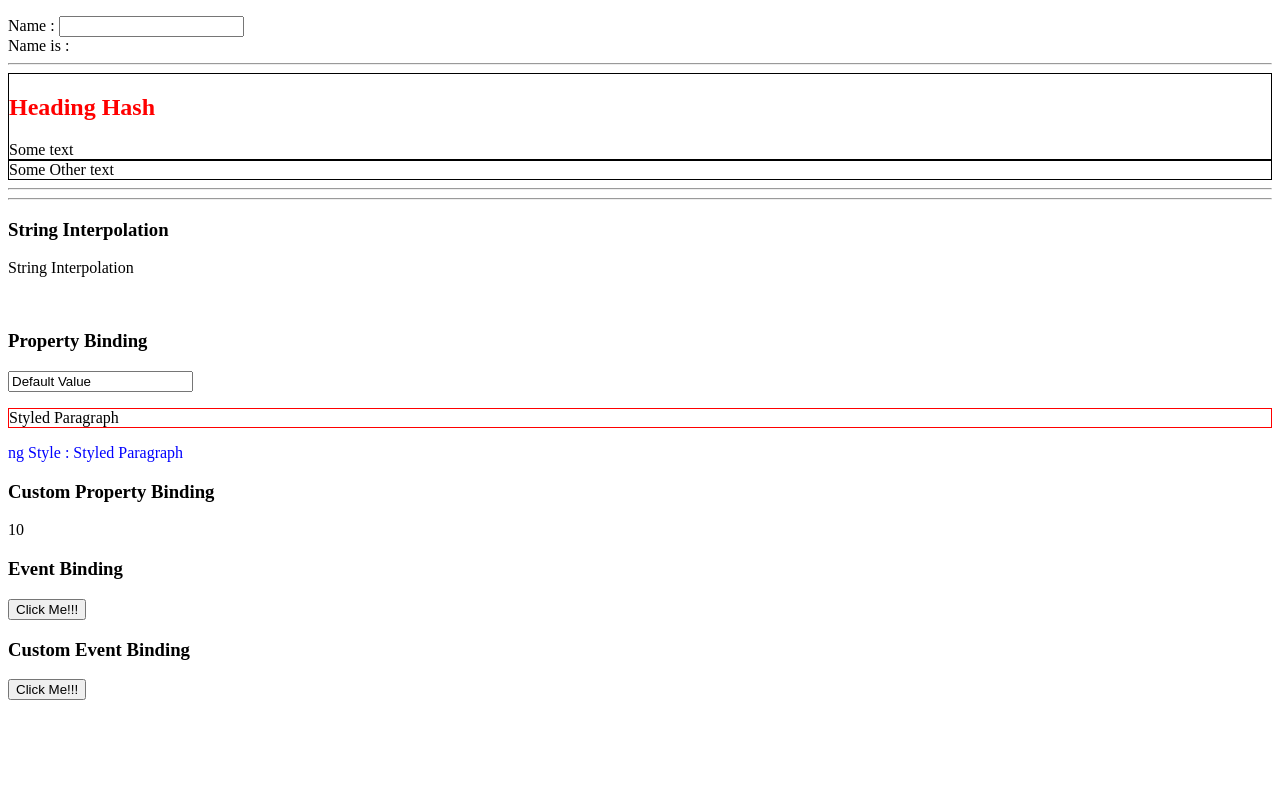
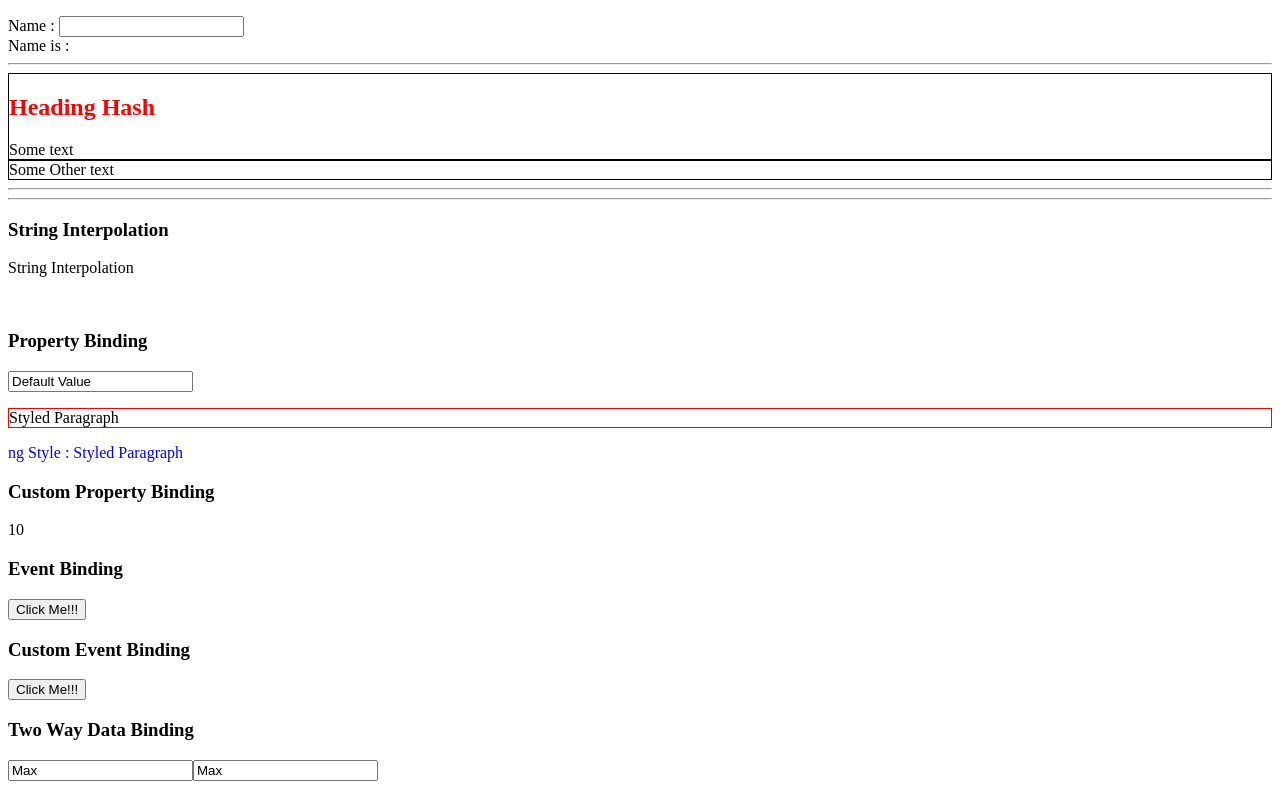
Before and after one commit to kinathru/Angular2CounterDemo, an Angular app: page / in a window 1280 px wide. Shown: the part 230-1019 px from the top of the page. Before the commit the page ends 938 px from the top, so only its background shows below. Built offline with nearby package versions, Linux system fonts and the light colour scheme.

Commit message:
add two way event binding

```diff
--- a/src/app/app.module.ts
+++ b/src/app/app.module.ts
@@ -10,6 +10,7 @@ import { DatabindingComponent } from './databinding/databinding.component';
 import { PropertyBindingComponent } from './property-binding/property-binding.component';
 import { EventBindingComponent } from './event-binding/event-binding.component';
 import { CustomEventBindingComponent } from './custom-event-binding/custom-event-binding.component';
+import { TwoWayBindingComponent } from './two-way-binding/two-way-binding.component';
 
 @NgModule({
   declarations: [
@@ -19,7 +20,8 @@ import { CustomEventBindingComponent } from './custom-event-binding/custom-event
     DatabindingComponent,
     PropertyBindingComponent,
     EventBindingComponent,
-    CustomEventBindingComponent
+    CustomEventBindingComponent,
+    TwoWayBindingComponent
   ],
   imports: [
     BrowserModule,
--- a/src/app/custom-event-binding/custom-event-binding.component.ts
+++ b/src/app/custom-event-binding/custom-event-binding.component.ts
@@ -7,9 +7,10 @@ import {Component, EventEmitter, OnInit, Output} from '@angular/core';
 })
 export class CustomEventBindingComponent implements OnInit {
 
-  @Output() clicked = new EventEmitter<string>();
+  @Output('clickable') clicked = new EventEmitter<string>();
 
-  constructor() { }
+  constructor() {
+  }
 
   ngOnInit() {
   }
--- a/src/app/databinding/databinding.component.html
+++ b/src/app/databinding/databinding.component.html
@@ -16,4 +16,7 @@
 <app-event-binding></app-event-binding>
 
 <h3>Custom Event Binding</h3>
-<app-custom-event-binding (clicked)="onClicked($event)"></app-custom-event-binding>
+<app-custom-event-binding (clickable)="onClicked($event)"></app-custom-event-binding>
+
+<h3>Two Way Data Binding</h3>
+<app-two-way-binding></app-two-way-binding>
--- /dev/null
+++ b/src/app/two-way-binding/two-way-binding.component.html
@@ -0,0 +1,4 @@
+<div>
+  <input type="text" [(ngModel)]="person.name">
+  <input type="text" [(ngModel)]="person.name">
+</div>
--- /dev/null
+++ b/src/app/two-way-binding/two-way-binding.component.ts
@@ -0,0 +1,15 @@
+import { Component, OnInit } from '@angular/core';
+
+@Component({
+  selector: 'app-two-way-binding',
+  templateUrl: './two-way-binding.component.html',
+  styleUrls: ['./two-way-binding.component.css']
+})
+export class TwoWayBindingComponent {
+
+  person = {
+    name: 'Max',
+    age: 27
+  };
+
+}
```
Also changed, not shown: src/app/two-way-binding/two-way-binding.component.css (added).
